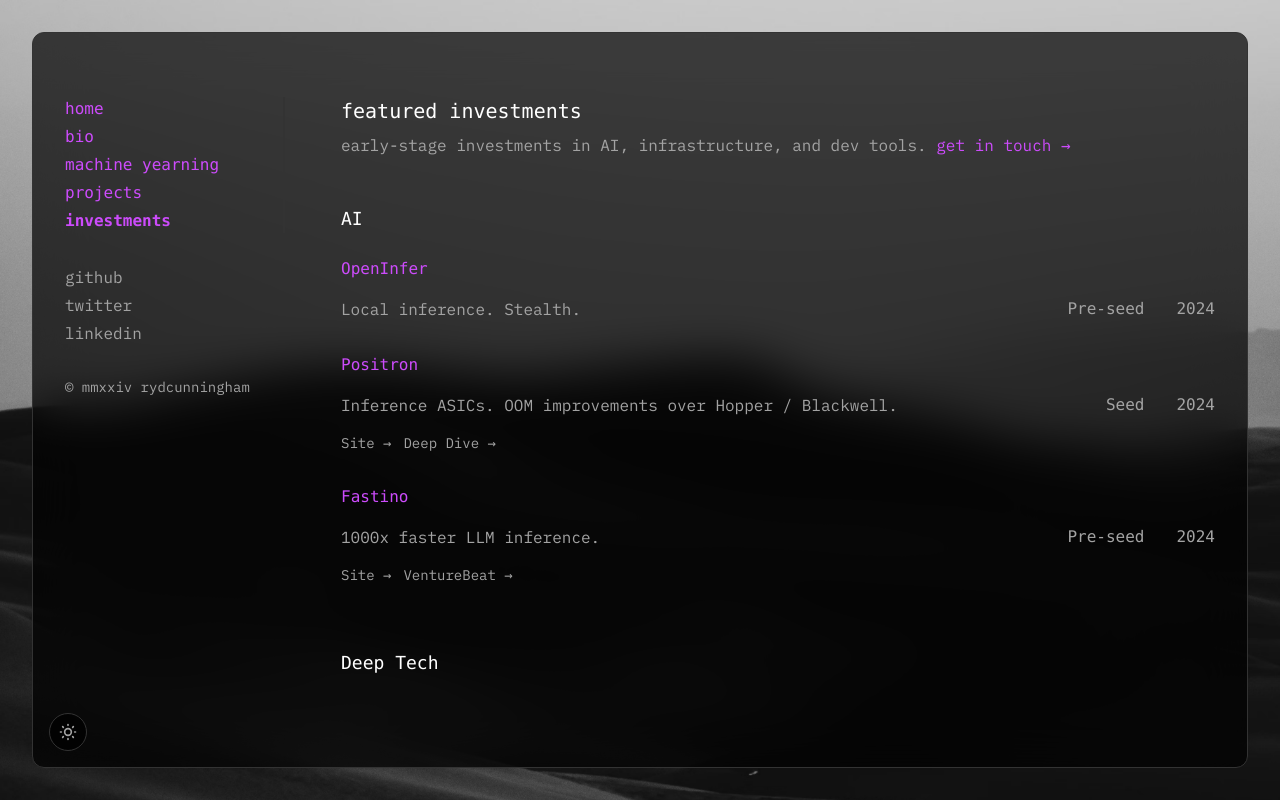
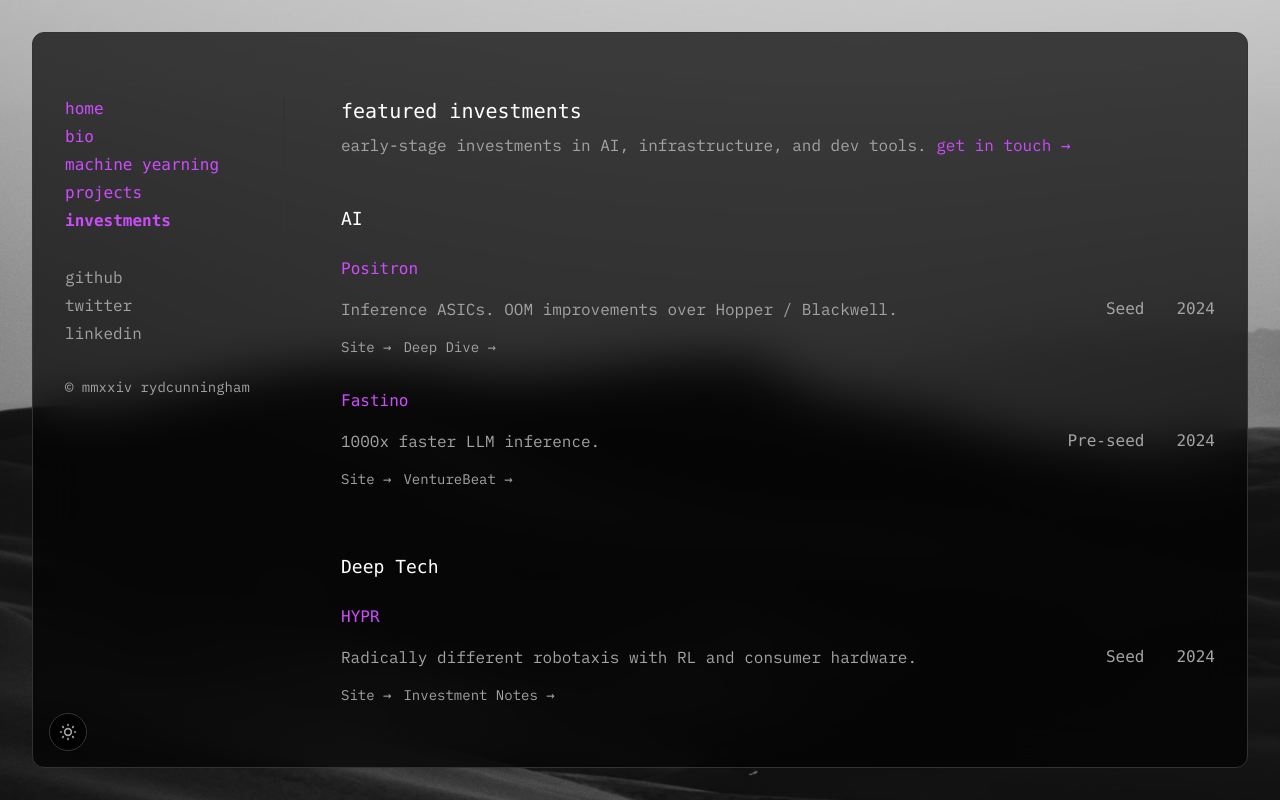
Before and after one commit to rydcunningham/edgerunner, a Next.js app in the folder apps/web/: page /investments in a window 1280 px wide. Built offline with nearby package versions, Linux system fonts and the light colour scheme.

Commit message:
Removed OpenInfer

```diff
--- a/apps/web/app/investments/page.tsx
+++ b/apps/web/app/investments/page.tsx
@@ -1,13 +1,6 @@
 export default function Investments() {
   const categories = {
     "AI": [
-      {
-        name: "OpenInfer",
-        description: "Local inference. Stealth.",
-        round: "Pre-seed",
-        year: "2024",
-        links: []
-      },
       {
         name: "Positron",
         description: "Inference ASICs. OOM improvements over Hopper / Blackwell.",
```
